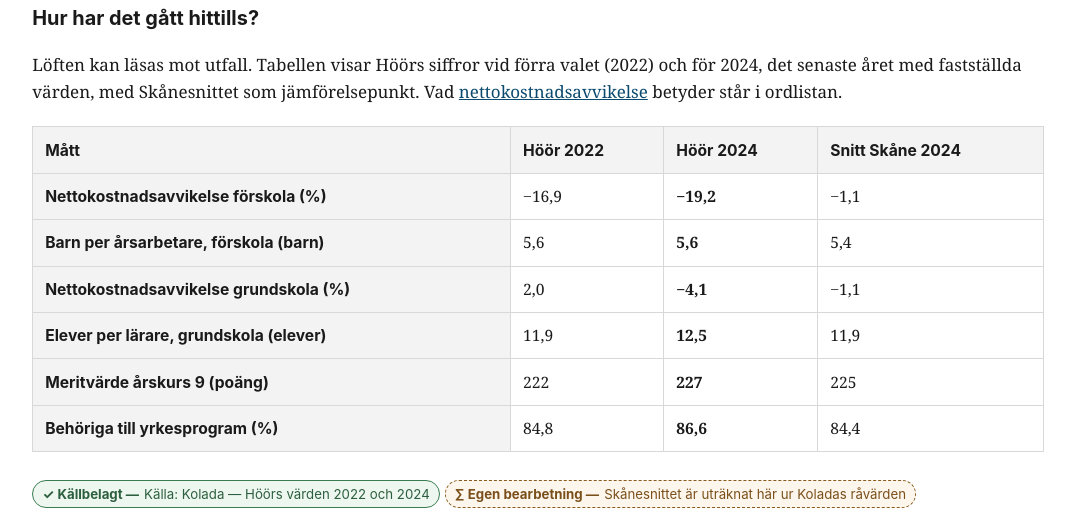
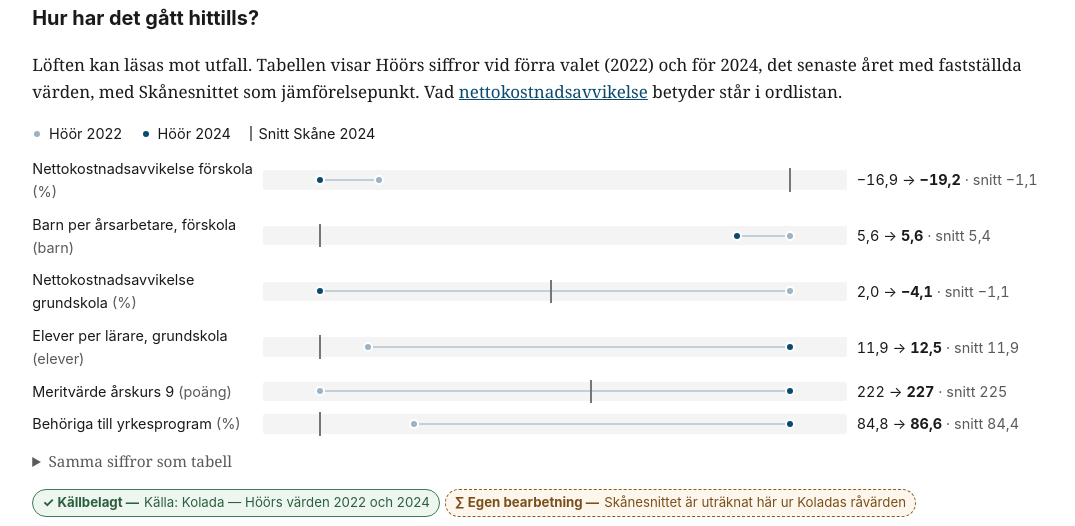
Before and after one commit to Sillen2024/hoor-kommunval, an Astro site: page /jamforelse in a window 1280 px wide. Shown: the part 7720-8246 px from the top of the page, without its empty margins (102-1177 px from the left). Built offline with nearby package versions, Linux system fonts and the light colour scheme; Astro itself is replaced by a stand-in of ours.

Commit message:
Diagram 4: Utfall.astro visar 2022 -> senaste aret som hantelfigur, LIX-skriptet raknar bort diagramblock
Co-Authored-By: Claude Fable 5 <noreply@anthropic.com>
Claude-Session: https://claude.ai/code/session_01Snn43QRMzC8XoFmcigVagy

```diff
--- a/src/components/Utfall.astro
+++ b/src/components/Utfall.astro
@@ -70,6 +70,24 @@ const rader = (matt ?? []).map((m) => {
 const sv = (v: number | null, d: number) =>
   v === null ? "–" : v.toLocaleString("sv-SE", { minimumFractionDigits: d, maximumFractionDigits: d });
 
+// Hantelfiguren: varje mått får en egen skala som spänner över radens tre
+// värden med luft i kanterna — måtten har olika enheter och kan inte dela
+// axel. Figuren är aria-hidden dekoration; siffrorna står i klartext i
+// samma rad och i tabellen under.
+const lage = (r: (typeof rader)[number]) => {
+  const v = [r.valar, r.huvudar, r.skaneSnitt].filter((x): x is number => x !== null);
+  if (v.length < 2) return null;
+  const lo = Math.min(...v);
+  const hi = Math.max(...v);
+  const marg = (hi - lo || Math.abs(hi) || 1) * 0.12;
+  const pos = (x: number) => ((x - lo + marg) / (hi - lo + 2 * marg)) * 100;
+  return {
+    valar: r.valar === null ? null : pos(r.valar),
+    huvudar: r.huvudar === null ? null : pos(r.huvudar),
+    snitt: r.skaneSnitt === null ? null : pos(r.skaneSnitt),
+  };
+};
+
 // Mandaten läses ur partier.json så att noten inte kan glida ifrån datan.
 const styreMandat = partierData.partier
   .filter((p) => p.block === "styre")
@@ -89,6 +107,40 @@ const kallaUrl = `https://api.kolada.se/v3/data/kpi/${(matt ?? []).map((m) => m.
         <a href="/ordlista/#nettokostnadsavvikelse">nettokostnadsavvikelse</a> betyder står i ordlistan.
       </p>
     )}
+    <p class="utfall__legend">
+      <span class="utfall__legendpost"><span class="utfall__prick utfall__prick--valar" aria-hidden="true" />Höör {VALAR}</span>
+      <span class="utfall__legendpost"><span class="utfall__prick utfall__prick--nu" aria-hidden="true" />Höör {huvudar}</span>
+      <span class="utfall__legendpost"><span class="utfall__streck" aria-hidden="true" />Snitt Skåne {huvudar}</span>
+    </p>
+    <ol class="utfall__rader">
+      {rader.map((r) => {
+        const p = lage(r);
+        return (
+          <li class="utfall__rad">
+            <span class="utfall__namn">{r.titel} <span class="utfall__enhet">({r.enhet})</span></span>
+            {p && (
+              <span class="utfall__spar" aria-hidden="true">
+                {p.valar !== null && p.huvudar !== null && (
+                  <span
+                    class="utfall__lina"
+                    style={`left:${Math.min(p.valar, p.huvudar)}%;width:${Math.abs(p.huvudar - p.valar)}%`}
+                  />
+                )}
+                {p.snitt !== null && <span class="utfall__snitt" style={`left:${p.snitt}%`} />}
+                {p.valar !== null && <span class="utfall__prick utfall__prick--valar" style={`left:${p.valar}%`} />}
+                {p.huvudar !== null && <span class="utfall__prick utfall__prick--nu" style={`left:${p.huvudar}%`} />}
+              </span>
+            )}
+            <span class="utfall__siffror">
+              {sv(r.valar, r.dec)} → <strong>{sv(r.huvudar, r.dec)}</strong>
+              <span class="utfall__snittext"> · snitt {sv(r.skaneSnitt, r.dec)}</span>
+            </span>
+          </li>
+        );
+      })}
+    </ol>
+    <details class="utfall__tabell">
+      <summary>Samma siffror som tabell</summary>
     <div class="table-scroll">
       <table>
         <thead>
@@ -111,6 +163,7 @@ const kallaUrl = `https://api.kolada.se/v3/data/kpi/${(matt ?? []).map((m) => m.
         </tbody>
       </table>
     </div>
+    </details>
     <a class="source-link" href={kallaUrl} target="_blank" rel="noopener noreferrer">
       Källa: Kolada — Höörs värden {VALAR} och {huvudar}
     </a>
@@ -133,4 +186,126 @@ const kallaUrl = `https://api.kolada.se/v3/data/kpi/${(matt ?? []).map((m) => m.
   .utfall table {
     font-size: 0.92rem;
   }
+
+  .utfall__legend {
+    display: flex;
+    flex-wrap: wrap;
+    gap: 0.3rem 1.1rem;
+    margin: 0.6rem 0 0.2rem;
+    font-family: -apple-system, BlinkMacSystemFont, "Segoe UI", Roboto, Helvetica, Arial, sans-serif;
+    font-size: 0.85rem;
+  }
+
+  .utfall__legendpost {
+    display: inline-flex;
+    align-items: center;
+    gap: 0.4rem;
+  }
+
+  .utfall__rader {
+    list-style: none;
+    margin: 0.4rem 0 0.5rem;
+    padding: 0;
+  }
+
+  .utfall__rad {
+    display: grid;
+    grid-template-columns: 13rem 1fr 11rem;
+    align-items: center;
+    gap: 0.6rem;
+    padding: 0.28rem 0;
+    font-size: 0.92rem;
+  }
+
+  .utfall__namn {
+    font-family: -apple-system, BlinkMacSystemFont, "Segoe UI", Roboto, Helvetica, Arial, sans-serif;
+    font-size: 0.85rem;
+    overflow-wrap: anywhere;
+  }
+
+  .utfall__enhet {
+    color: var(--color-muted);
+  }
+
+  .utfall__siffror {
+    font-family: -apple-system, BlinkMacSystemFont, "Segoe UI", Roboto, Helvetica, Arial, sans-serif;
+    font-size: 0.85rem;
+    font-variant-numeric: tabular-nums;
+    white-space: nowrap;
+  }
+
+  .utfall__snittext {
+    color: var(--color-muted);
+  }
+
+  .utfall__spar {
+    position: relative;
+    display: block;
+    height: 1.15rem;
+    background: #f4f4f4;
+    border-radius: 2px;
+  }
+
+  .utfall__lina {
+    position: absolute;
+    top: calc(50% - 1px);
+    height: 2px;
+    background: #c2cfd8;
+  }
+
+  .utfall__snitt {
+    position: absolute;
+    top: -2px;
+    bottom: -2px;
+    width: 2px;
+    margin-left: -1px;
+    background: #767676;
+  }
+
+  .utfall__prick {
+    position: absolute;
+    top: 50%;
+    width: 10px;
+    height: 10px;
+    margin: -5px 0 0 -5px;
+    border-radius: 50%;
+    border: 2px solid #ffffff;
+    box-sizing: border-box;
+  }
+
+  .utfall__prick--valar { background: #9bb3c4; }
+  .utfall__prick--nu { background: var(--color-accent); }
+
+  /* Legenden återanvänder prick/streck utan absolut positionering. */
+  .utfall__legend .utfall__prick,
+  .utfall__legend .utfall__streck {
+    position: static;
+    margin: 0;
+    flex: none;
+  }
+
+  .utfall__streck {
+    display: inline-block;
+    width: 2px;
+    height: 0.9rem;
+    background: #767676;
+  }
+
+  .utfall__tabell {
+    margin: 0.3rem 0 0.5rem;
+    font-size: 0.9rem;
+  }
+
+  .utfall__tabell summary {
+    cursor: pointer;
+    color: var(--color-muted);
+  }
+
+  @media (max-width: 46rem) {
+    .utfall__rad {
+      grid-template-columns: 1fr;
+      gap: 0.15rem;
+      padding: 0.4rem 0;
+    }
+  }
 </style>
```
Also changed, not shown: scripts/lix.mjs (+7 -4 lines).
